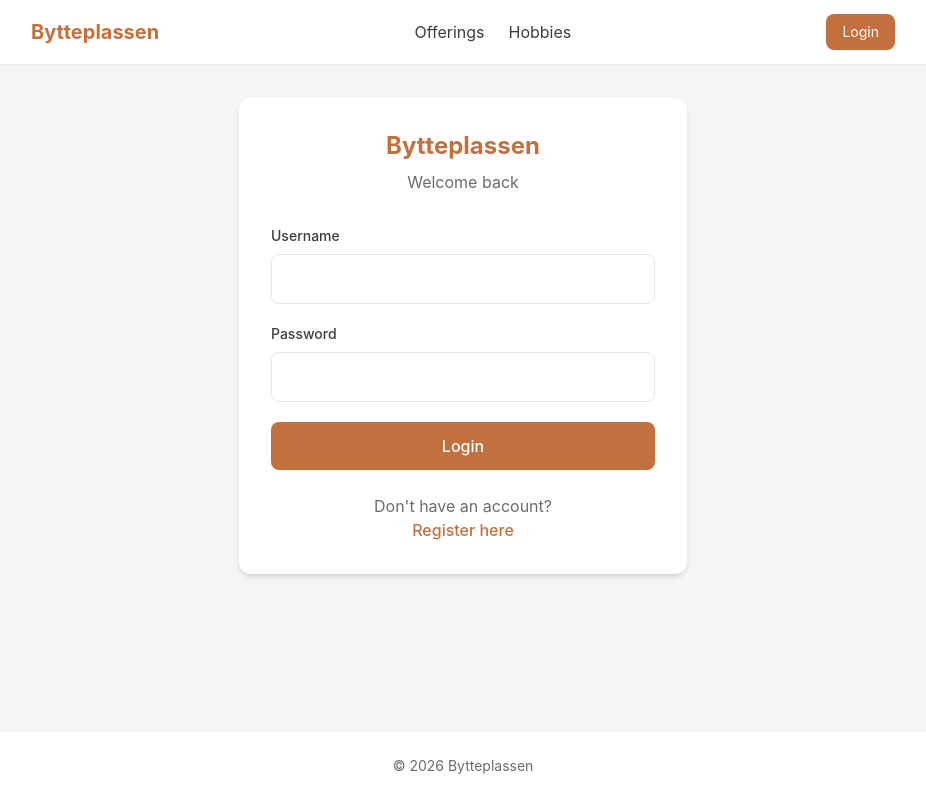
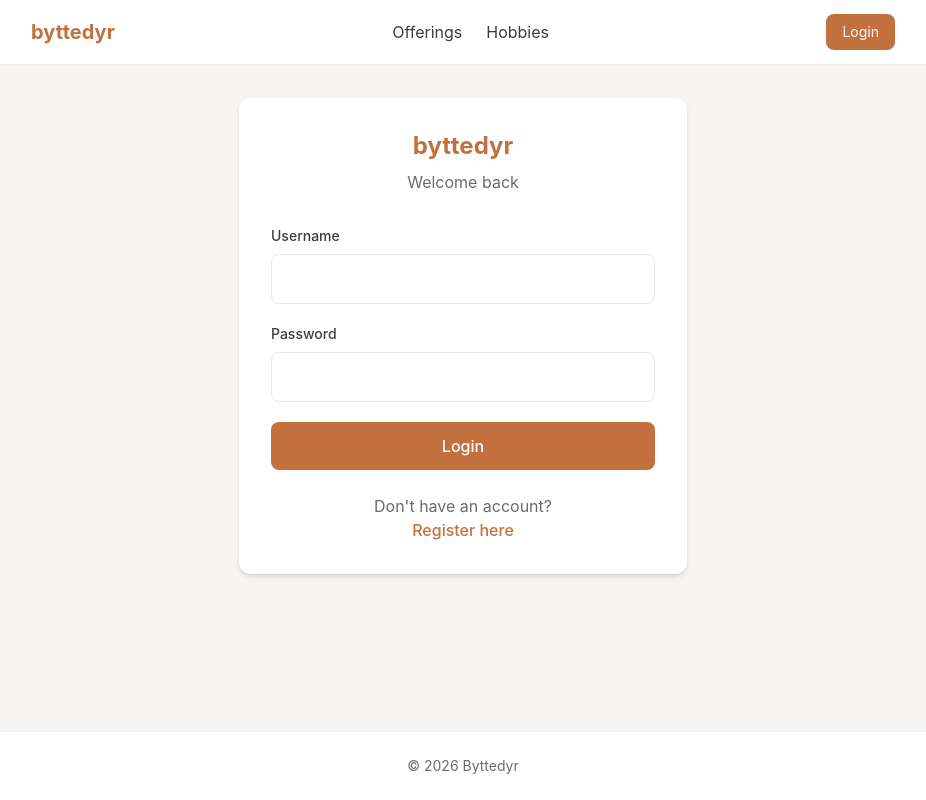
Before and after one commit to ianmaks/bytteplassen, a Django app: page / in a window 1280 px wide. Shown: the whole page, without its empty margins (177-1103 px from the left). Run offline with Django 5.2, Linux system fonts and the light colour scheme; some libraries are stand-ins or nearby versions.

Commit message:
rename til byttedyr

```diff
--- a/marketplace/templates/base.html
+++ b/marketplace/templates/base.html
@@ -4,7 +4,7 @@
 <head>
     <meta charset="UTF-8">
     <meta name="viewport" content="width=device-width, initial-scale=1.0">
-    <title>{% block title %}Bytteplassen{% endblock %}</title>
+    <title>{% block title %}Byttedyr{% endblock %}</title>
     <script src="https://cdn.tailwindcss.com"></script>
     <script>
         tailwind.config = {
@@ -43,7 +43,7 @@
             <div class="flex items-center justify-between h-16">
                 <!-- Logo -->
                 <a href="{% url 'index' %}" class="text-xl font-bold text-terra-400 hover:text-terra-500">
-                    Bytteplassen
+                    byttedyr
                 </a>
 
                 <!-- Nav Links -->
@@ -102,7 +102,7 @@
     <!-- Footer -->
     <footer class="bg-white border-t border-gray-100 mt-auto">
         <div class="max-w-4xl mx-auto px-4 py-6 text-center text-warm-muted text-sm">
-            &copy; 2026 Bytteplassen
+            &copy; 2026 Byttedyr
         </div>
     </footer>
 </body>
--- a/marketplace/templates/marketplace/add_offering.html
+++ b/marketplace/templates/marketplace/add_offering.html
@@ -1,6 +1,6 @@
 {% extends "base.html" %}
 
-{% block title %}Add Offering - Bytteplassen{% endblock %}
+{% block title %}Add Offering - byttedyr{% endblock %}
 
 {% block content %}
 <div class="space-y-6">
--- a/marketplace/templates/marketplace/hobbies.html
+++ b/marketplace/templates/marketplace/hobbies.html
@@ -1,6 +1,6 @@
 {% extends "base.html" %}
 
-{% block title %}Hobbies - Bytteplassen{% endblock %}
+{% block title %}Hobbies - byttedyr{% endblock %}
 
 {% block content %}
 <div class="space-y-6">
--- a/marketplace/templates/marketplace/hobby.html
+++ b/marketplace/templates/marketplace/hobby.html
@@ -1,6 +1,6 @@
 {% extends "base.html" %}
 
-{% block title %}{{ hobby.name }} - Bytteplassen{% endblock %}
+{% block title %}{{ hobby.name }} - byttedyr{% endblock %}
 
 {% block content %}
 <div class="space-y-6">
--- a/marketplace/templates/marketplace/index.html
+++ b/marketplace/templates/marketplace/index.html
@@ -1,6 +1,6 @@
 {% extends "base.html" %}
 
-{% block title %}Offerings - Bytteplassen{% endblock %}
+{% block title %}Offerings - byttedyr{% endblock %}
 
 {% block content %}
 <div class="space-y-6">
--- a/marketplace/templates/marketplace/offering_detail.html
+++ b/marketplace/templates/marketplace/offering_detail.html
@@ -1,6 +1,6 @@
 {% extends "base.html" %}
 
-{% block title %}{{ offering.name }} - Bytteplassen{% endblock %}
+{% block title %}{{ offering.name }} - byttedyr{% endblock %}
 
 {% block content %}
 <div class="space-y-6">
--- a/users/templates/registration/login.html
+++ b/users/templates/registration/login.html
@@ -1,13 +1,13 @@
 {% extends "base.html" %}
 
-{% block title %}Login - Bytteplassen{% endblock %}
+{% block title %}Login - byttedyr{% endblock %}
 
 {% block content %}
 <div class="flex items-center justify-center min-h-[60vh]">
     <div class="bg-white rounded-xl shadow-md p-8 w-full max-w-md">
         <!-- Header -->
         <div class="text-center mb-8">
-            <h1 class="text-2xl font-bold text-terra-400 mb-2">Bytteplassen</h1>
+            <h1 class="text-2xl font-bold text-terra-400 mb-2">byttedyr</h1>
             <p class="text-warm-muted">Welcome back</p>
         </div>
 
--- a/users/templates/registration/register.html
+++ b/users/templates/registration/register.html
@@ -1,13 +1,13 @@
 {% extends "base.html" %}
 
-{% block title %}Register - Bytteplassen{% endblock %}
+{% block title %}Register - byttedyr{% endblock %}
 
 {% block content %}
 <div class="flex items-center justify-center min-h-[60vh]">
     <div class="bg-white rounded-xl shadow-md p-8 w-full max-w-md">
         <!-- Header -->
         <div class="text-center mb-8">
-            <h1 class="text-2xl font-bold text-terra-400 mb-2">Join Bytteplassen</h1>
+            <h1 class="text-2xl font-bold text-terra-400 mb-2">Join byttedyr</h1>
             <p class="text-warm-muted">Create your account to start trading</p>
         </div>
 
```
